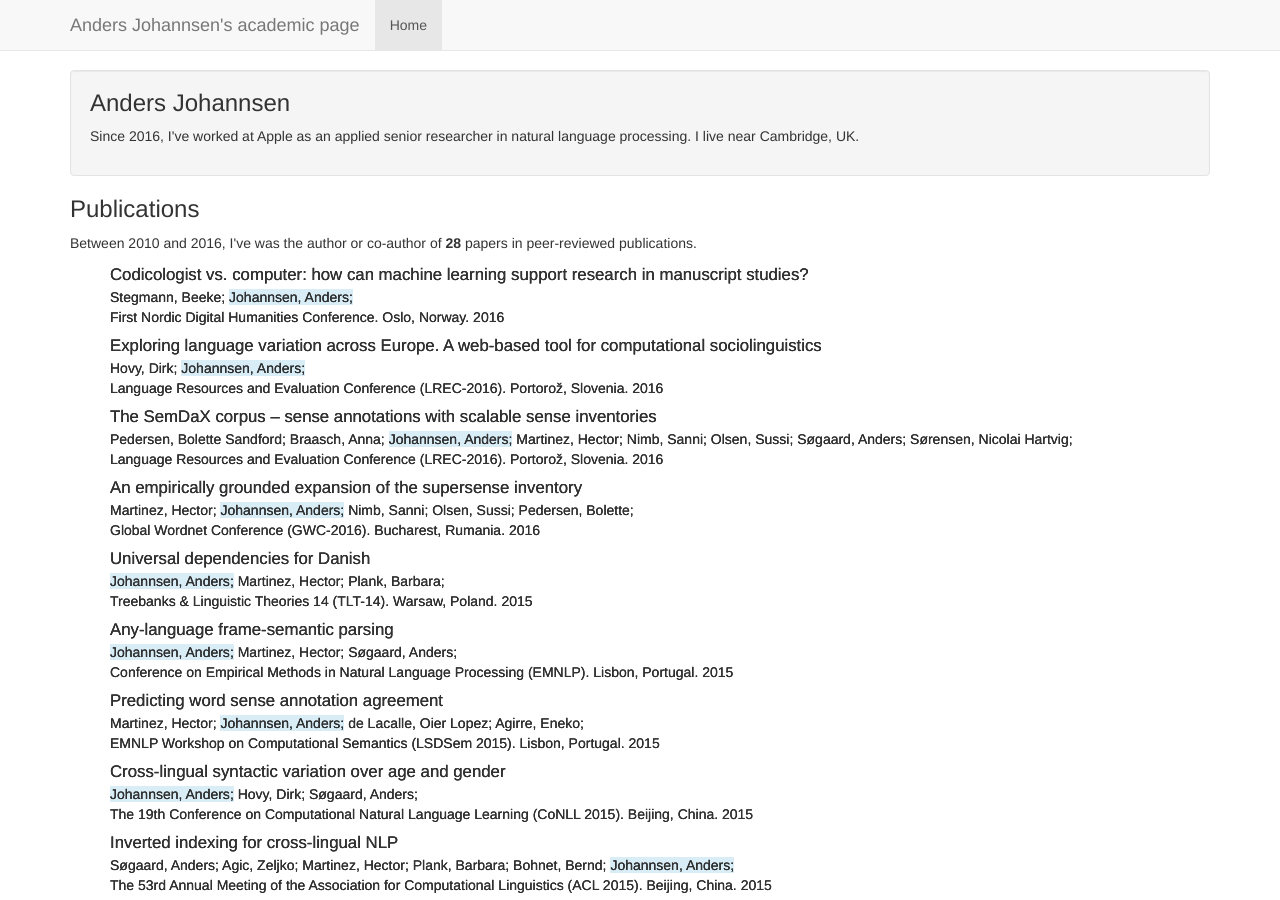
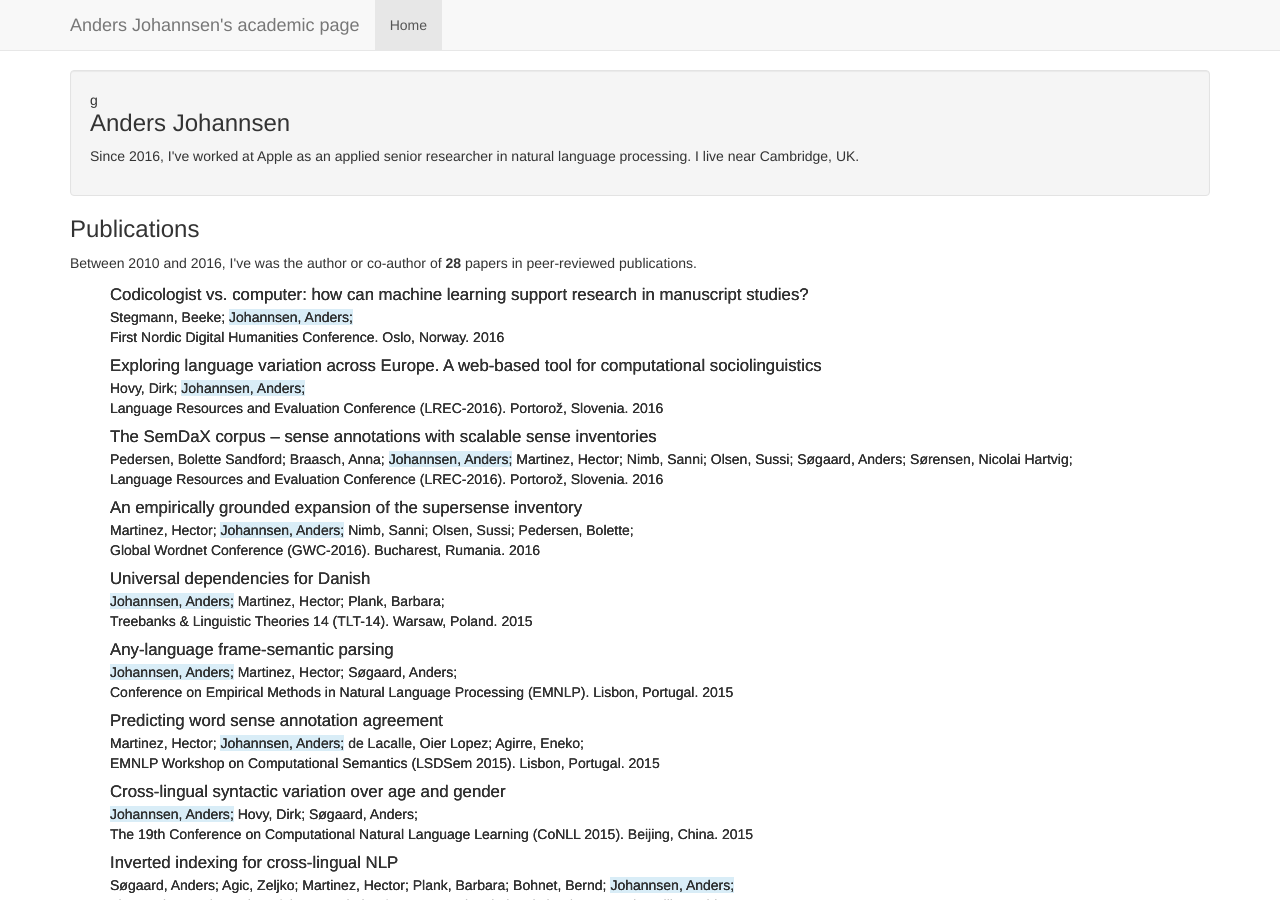
Before and after one commit to andersjo/andersjo.github.io, a Jekyll site: the page built from index.html, in a window 1280 px wide and 900 px high. Built offline with Jekyll 4.4.1, drawn with Linux system fonts in a browser that asks for light colours; nearby versions of some CDN libraries; Markdown is read by kramdown in place of the engine named in the settings.

Commit message:
update information

```diff
--- a/index.html
+++ b/index.html
@@ -4,7 +4,7 @@ title: Anders Johannsen's academic homepage
 ---
       <!-- Main component for a primary marketing message or call to action -->
       <div class="well">
-      	<h3 style="margin-top: 0em">Anders Johannsen</h3>
+g      	<h3 style="margin-top: 0em">Anders Johannsen</h3>
 
         <p>
         Since 2016, I've worked at Apple as an applied senior researcher in natural language processing.
```
